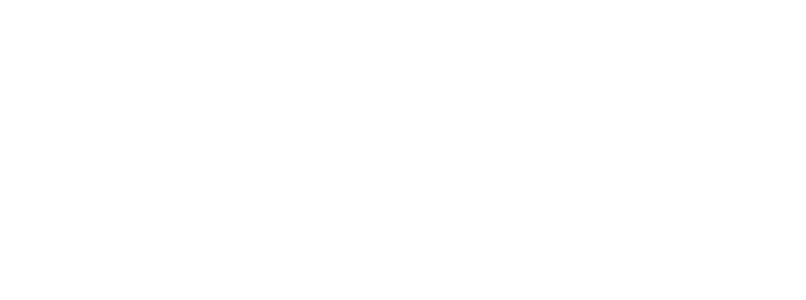
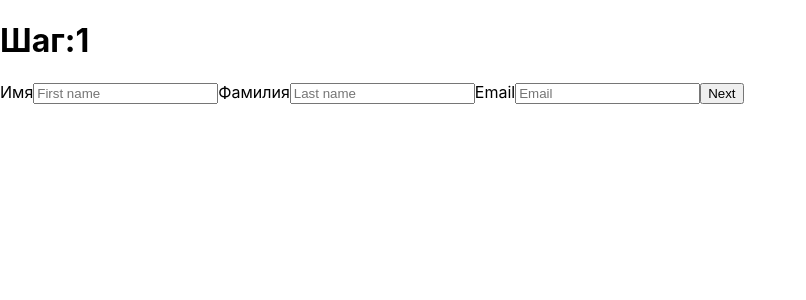
Before and after one commit to EugenKakareka/ReactHomework, a React (Create React App) app in the folder homework/: page / in a window 1280 px wide. Shown: the top 300 px of the page, without its empty margins (0-806 px from the left). Built offline with nearby package versions, Linux system fonts and the light colour scheme.

Commit message:
homework3

```diff
--- a/homework/src/App.js
+++ b/homework/src/App.js
@@ -1,8 +1,15 @@
-
-import './App.css';
+import React from "react";
+import { formReducer, initialState } from "./reducer/formReducer";
+import { FormProvider } from "./context/context";
+import Forms from "./components/Forms";
+import "./App.css";
 
 function App() {
-    return (<div></div>);
-    }
+  return (
+    <FormProvider formReducer={formReducer} initialState={initialState}>
+      <Forms />
+    </FormProvider>
+  );
+}
 
-    export default App;
+export default App;
--- /dev/null
+++ b/homework/src/components/Forms.jsx
@@ -0,0 +1,35 @@
+import React from "react";
+import { useFormStore } from "../context/context";
+import Result from "./Result";
+import { Step1 } from "./Step1";
+import { Step2 } from "./Step2";
+import { Step3 } from "./Step3";
+import { Step4 } from "./Step4";
+
+const Forms = () => {
+  const [state] = useFormStore();
+  const Form = () => {
+    switch (state.step) {
+      case 1:
+        return <Step1 />;
+      case 2:
+        return <Step2 />;
+      case 3:
+        return <Step3 />;
+      case 4:
+        return <Step4 />;
+      case 5:
+        return <Result />;
+      default:
+        return <Step1 />;
+    }
+  };
+
+  return (
+    <div>
+      <Form />
+    </div>
+  );
+};
+
+export default Forms;
--- /dev/null
+++ b/homework/src/components/Result.jsx
@@ -0,0 +1,21 @@
+import React from 'react';
+import { useFormStore } from "../context/context";
+
+function Result() {
+    const [state,dispatch] = useFormStore();
+    const { firstName, lastName, email, city, street, house } = state.data;
+    return (
+        <div>
+            <h1>Спасибо за регистрацию</h1>
+            <h3>Контактная информация</h3>
+            <p>Имя: {firstName}</p>
+            <p>Фамилия: {lastName}</p>
+            <p>Email: {email}</p>
+            <p>Город: {city}</p>
+            <p>Улица: {street}</p>
+            <p>Дом: {house}</p>
+        </div>
+     );
+}
+
+export default Result;
--- /dev/null
+++ b/homework/src/components/Step1.jsx
@@ -0,0 +1,68 @@
+import React from "react";
+import { useForm } from "react-hook-form";
+import { yupResolver } from "@hookform/resolvers/yup";
+import * as yup from "yup";
+import { nextForm, saveData } from "../reducer/formReducer";
+import { useFormStore } from "../context/context";
+
+const schema = yup
+    .object({
+      firstName: yup
+        .string()
+        .matches(/^([^0-9]*)$/, "First name shouldn't contain number")
+        .required("First name is required field"),
+      lastName: yup
+        .string()
+        .matches(/^([^0-9]*)$/, "First name shouldn't contain number")
+        .required("First name is required field"),
+      email: yup.string().email().required("Email is required field"),
+    })
+    .required();
+
+export function Step1() {
+  const [state,dispatch] = useFormStore();
+
+  const {
+    register,
+    handleSubmit,
+    formState: { errors }
+  } = useForm({resolver: yupResolver(schema)})
+
+  const onSubmit = (values) => {
+    dispatch(nextForm(1));
+    dispatch(saveData(values));
+  };
+
+  return (
+    <>
+      <h1>Шаг:1</h1>
+      <form onSubmit={handleSubmit(onSubmit)}>
+        <label htmlFor="name">Имя</label>
+        <input
+          id="name"
+          type="text"
+          placeholder="First name"
+          {...register("firstName")}
+        />
+
+        <label htmlFor="lastName">Фамилия</label>
+        <input
+          id="lastName"
+          type="text"
+          placeholder="Last name"
+          {...register("lastName")}
+        />
+
+        <label htmlFor="email">Email</label>
+        <input
+          id="email"
+          type="email"
+          placeholder="Email"
+          {...register("email")}
+        />
+
+        <button type="submit">Next</button>
+      </form>
+    </>
+  );
+}
--- /dev/null
+++ b/homework/src/components/Step2.jsx
@@ -0,0 +1,61 @@
+import React from "react";
+import { useForm } from "react-hook-form";
+import { yupResolver } from "@hookform/resolvers/yup";
+import * as yup from "yup";
+import { nextForm, prevForm, saveData } from "../reducer/formReducer";
+import { useFormStore } from "../context/context";
+
+const schema = yup
+  .object({
+    city: yup.string().required(),
+    street: yup.string().required(),
+    house: yup.string().required(),
+  })
+  .required();
+
+export function Step2() {
+  const [state, dispatch] = useFormStore();
+  const { register, handleSubmit } = useForm({ resolver: yupResolver(schema) });
+  const onSubmit = (values) => {
+    dispatch(nextForm(1));
+    dispatch(saveData(values));
+  };
+
+  const toPreviousForm = () => {
+    dispatch(prevForm(1));
+  };
+
+  return (
+    <>
+      <h1>Шаг:2</h1>
+      <form onSubmit={handleSubmit(onSubmit)}>
+        <label htmlFor="city">Город</label>
+        <input
+          id="city"
+          type="text"
+          placeholder="City"
+          {...register("city", { required: true, maxLength: 80 })}
+        />
+        <label htmlFor="street">Улица</label>
+        <input
+          id="street"
+          type="text"
+          placeholder="Street"
+          {...register("street", { required: true, maxLength: 100 })}
+        />
+        <label htmlFor="house">Дом</label>
+        <input
+          id="house"
+          type="text"
+          placeholder="House"
+          {...register("house", { required: true, maxLength: 5 })}
+        />
+
+        <button type="button" onClick={toPreviousForm}>
+          Previous
+        </button>
+        <button type="submit">Next</button>
+      </form>
+    </>
+  );
+}
--- /dev/null
+++ b/homework/src/components/Step3.jsx
@@ -0,0 +1,29 @@
+import React from "react";
+import { useForm } from "react-hook-form";
+import { nextForm, prevForm, saveData } from "../reducer/formReducer";
+import { useFormStore } from "../context/context";
+
+export function Step3() {
+  const [state, dispatch] = useFormStore();
+  const { handleSubmit } = useForm();
+  const onSubmit = () => {
+    dispatch(nextForm(1));
+    dispatch(saveData({step3:'step3'}))
+  };
+  const toPreviousForm = () => {
+    dispatch(prevForm(1));
+  };
+  return (
+    <>
+      <h1>Шаг: 3</h1>
+      <form onSubmit={handleSubmit(onSubmit)}>
+        <input type="file" name="" id="" />
+
+        <button type="button" onClick={toPreviousForm}>
+          Previous
+        </button>
+        <button type="submit">Next</button>
+      </form>
+    </>
+  );
+}
--- /dev/null
+++ b/homework/src/components/Step4.jsx
@@ -0,0 +1,58 @@
+import React from "react";
+import { useForm } from "react-hook-form";
+import { yupResolver } from "@hookform/resolvers/yup";
+import * as yup from "yup";
+import { nextForm, prevForm, saveData } from "../reducer/formReducer";
+import { useFormStore } from "../context/context";
+
+const schema = yup
+  .object({
+    password: yup
+      .string()
+      .max(30)
+      .min(4, "To short")
+      .required("The password is required field"),
+  })
+  .required();
+
+export function Step4() {
+  const {
+    register,
+    handleSubmit,
+  } = useForm({ resolver: yupResolver(schema) });
+  const [state, dispatch] = useFormStore();
+
+  const onSubmit = (values) => {
+    dispatch(nextForm(1));
+    dispatch(saveData(values));
+  };
+  const toPreviousForm = () => {
+    dispatch(prevForm(1));
+  };
+  return (
+    <>
+      <h1>Шаг: 4</h1>
+      <form onSubmit={handleSubmit(onSubmit)}>
+      <label htmlFor="pass">Пароль:</label>
+        <input
+        id="pass"
+          type="password"
+          placeholder="Password"
+          {...register("password")}
+        />
+        <label htmlFor="confPass">Подтвердите пароль:</label>
+        <input
+        id="confPass"
+          type="password"
+          placeholder="Confirm password"
+          {...register("password")}
+        />
+
+        <button type="button" onClick={toPreviousForm}>
+          Previous
+        </button>
+        <button type="submit">Next</button>
+      </form>
+    </>
+  );
+}
--- /dev/null
+++ b/homework/src/context/context.js
@@ -0,0 +1,13 @@
+import React, { useContext, useReducer } from "react";
+
+const Context = React.createContext();
+
+export const FormProvider = ({ children, formReducer, initialState }) => {
+  const [state, dispatch] = useReducer(formReducer, initialState);
+
+  return (
+    <Context.Provider value={[state, dispatch]}>{children}</Context.Provider>
+  );
+};
+
+export const useFormStore = () => useContext(Context);
--- /dev/null
+++ b/homework/src/reducer/formReducer.js
@@ -0,0 +1,48 @@
+const NEXT_STEP = "[form]-next step";
+const PREVIOUS_STEP = "[form]-previous step";
+const SAVE_STEP_DATA = "[form]-save step data"
+
+export const initialState = {
+  step: 1,
+  data:{}
+};
+
+export const nextForm = (step) => ({
+  type: NEXT_STEP,
+  payload: step,
+});
+
+export const prevForm = (step) => ({
+    type: PREVIOUS_STEP,
+    payload: step,
+  });
+
+export const saveData = (data) => ({
+    type: SAVE_STEP_DATA,
+    payload: data
+  });
+
+export const formReducer = (state = initialState, action) => {
+  switch (action.type) {
+    case NEXT_STEP: {
+      return {
+        ...state,
+        step: state.step + action.payload
+      };
+    }
+    case PREVIOUS_STEP: {
+        return {
+            ...state,
+            step: state.step - action.payload
+        }
+    }
+    case SAVE_STEP_DATA:{
+        return {
+            ...state,
+            data:{...state.data, ...action.payload}
+        }
+    }
+    default:
+      return state;
+  }
+};
```
Also changed, not shown: homework/package.json (+14 -1 lines), 1 other file (tests, documents, lock files or other folders).
